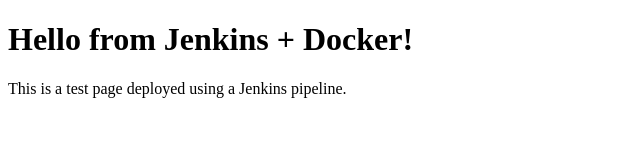
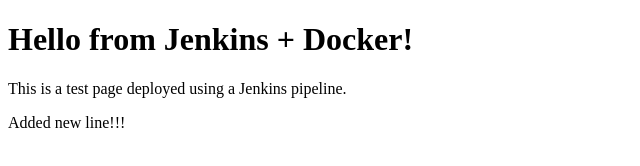
Before and after one commit to Mario-Sek/jenkins-demo, a plain HTML site: page index.html in a window 1280 px wide. Shown: the whole page, without its empty margins (0-640 px from the left). Drawn offline with Linux system fonts and the light colour scheme.

Commit message:
Added new line.html

```diff
--- a/index.html
+++ b/index.html
@@ -7,5 +7,6 @@
 <body>
   <h1>Hello from Jenkins + Docker!</h1>
   <p>This is a test page deployed using a Jenkins pipeline.</p>
+  <p>Added new line!!!</p>
 </body>
 </html>
```
